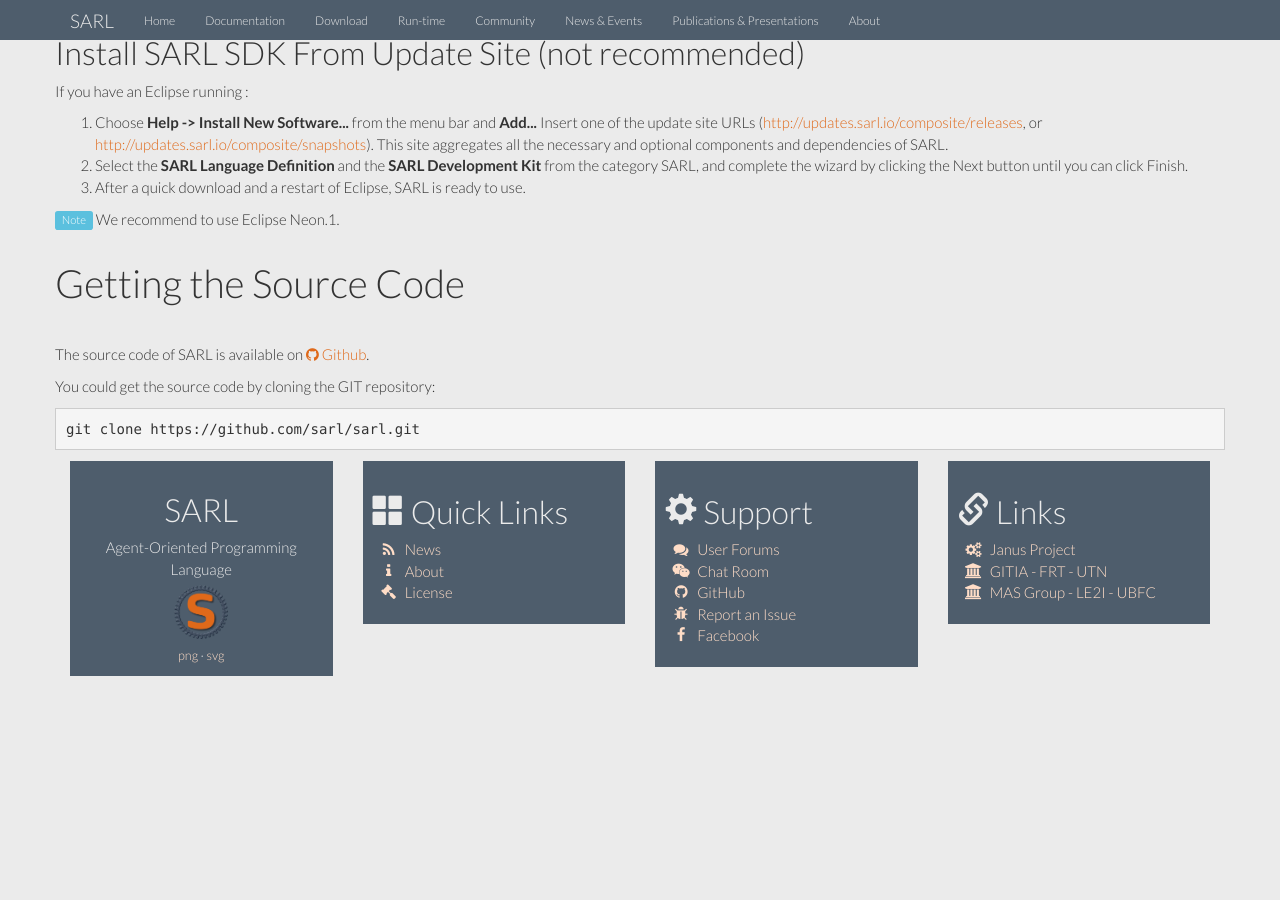
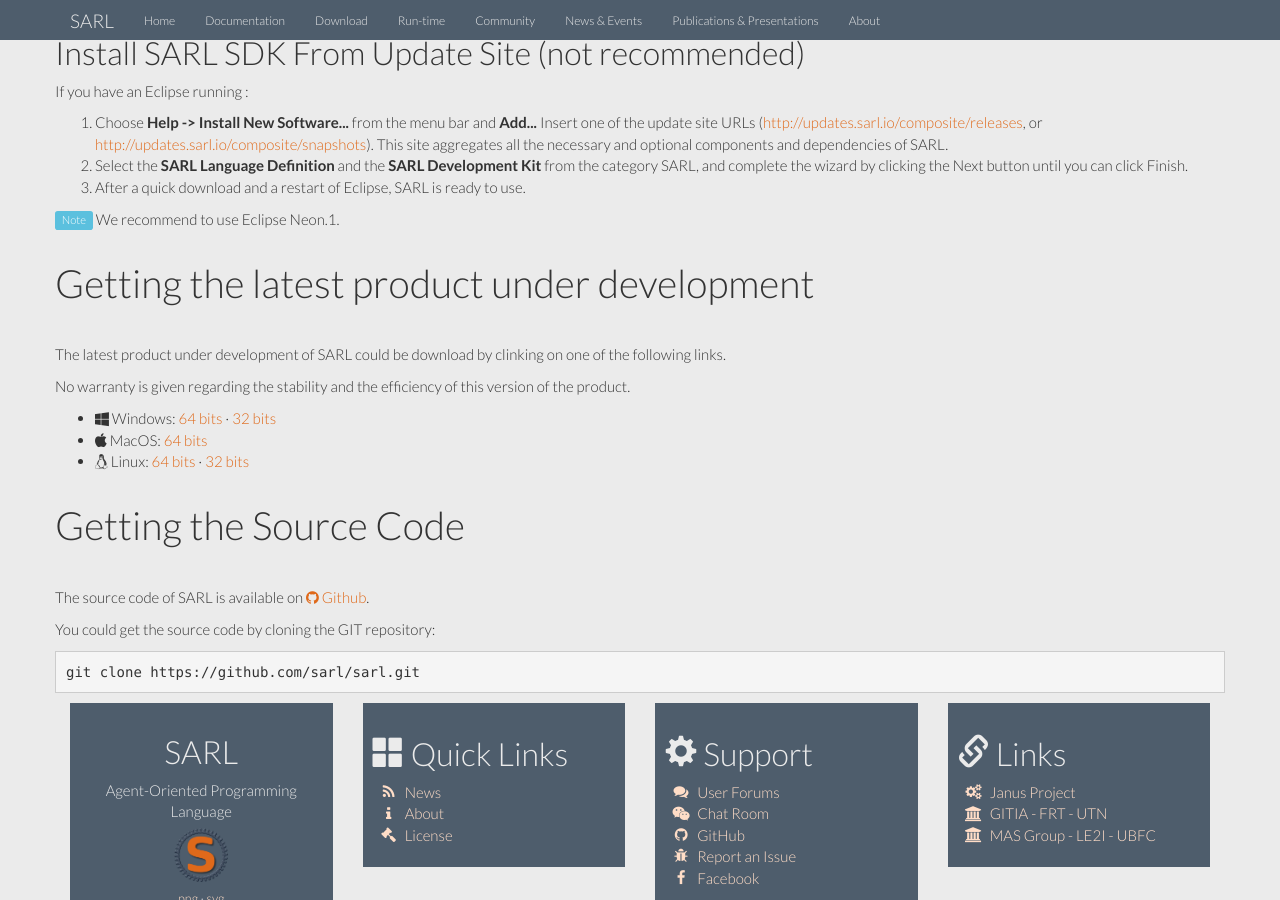
Before and after one commit to sarl/sarl-jekyll-website, a Jekyll site: the page built from download/index.html, in a window 1280 px wide and 900 px high, scrolled down 1819 px. Built offline with Jekyll 4.4.1, drawn with Linux system fonts in a browser that asks for light colours; Markdown is read by kramdown in place of the engine named in the settings; a style sheet for code colours, icons or effects is not loaded; before the commit the page ends 2515 px from its top, so only the background shows below that.

Commit message:
Add download section for the unstable product.
Signed-off-by: Stéphane Galland <galland@arakhne.org>

```diff
--- a/_config.yml
+++ b/_config.yml
@@ -122,3 +122,9 @@
     product: http://maven.sarl.io/io/sarl/io.sarl.lang.updatesite/0.7.2/io.sarl.lang.updatesite-0.7.2-macosx.cocoa.x86_64.zip
     md5: http://maven.sarl.io/io/sarl/io.sarl.lang.updatesite/0.7.2/io.sarl.lang.updatesite-0.7.2-macosx.cocoa.x86_64.zip.md5
     sha1: http://maven.sarl.io/io/sarl/io.sarl.lang.updatesite/0.7.2/io.sarl.lang.updatesite-0.7.2-macosx.cocoa.x86_64.zip.sha1
+sarl_unstable_download:
+  win32: "http://updates.sarl.io/products/eclipse-sarl-unstable.win32.win32.x86.zip"
+  win64: "http://updates.sarl.io/products/eclipse-sarl-unstable.win32.win32.x86_64.zip"
+  linux32: "http://updates.sarl.io/products/eclipse-sarl-unstable.linux.gtk.x86.zip"
+  linux64: "http://updates.sarl.io/products/eclipse-sarl-unstable.linux.gtk.x86_64.zip"
+  mac64: "http://updates.sarl.io/products/eclipse-sarl-unstable.macosx.cocoa.x86_64.zip"
--- a/download/index.html
+++ b/download/index.html
@@ -241,6 +241,27 @@
 
 </div>
 
+<div class="row">
+	<h1>Getting the latest product under development</h1>
+	<p>The latest product under development of SARL could be download by clinking on one of the following links.
+	<p>No warranty is given regarding the stability and the efficiency of this version of the product.
+	<ul>
+	<li><i class="fa fa-windows"></i> Windows: <a
+		onclick="ga('send','event','Downloads','Download', 'Unstable Windows 64')"
+		href="{{site.sarl_unstable_download.win64}}">64 bits</a> &middot; <a
+		onclick="ga('send','event','Downloads','Download', 'Unstable Windows 32')"
+		href="{{site.sarl_unstable_download.win32}}">32 bits</a></li>
+	<li><i class="fa fa-apple"></i> MacOS: <a
+		onclick="ga('send','event','Downloads','Download', 'Unstable MacOS 64')"
+		href="{{site.sarl_unstable_download.mac64}}">64 bits</a></li>
+	<li><i class="fa fa-linux"></i> Linux: <a
+		onclick="ga('send','event','Downloads','Download', 'Unstable Linux 64')"
+		href="{{site.sarl_unstable_download.linux64}}">64 bits</a> &middot; <a
+		onclick="ga('send','event','Downloads','Download', 'Unstable Linux 32')"
+		href="{{site.sarl_unstable_download.linux32}}">32 bits</a></li>
+	</ul>
+</div>
+
 {% if site.github_username %}
 <div class="row">
 	<h1>Getting the Source Code</h1>
```
